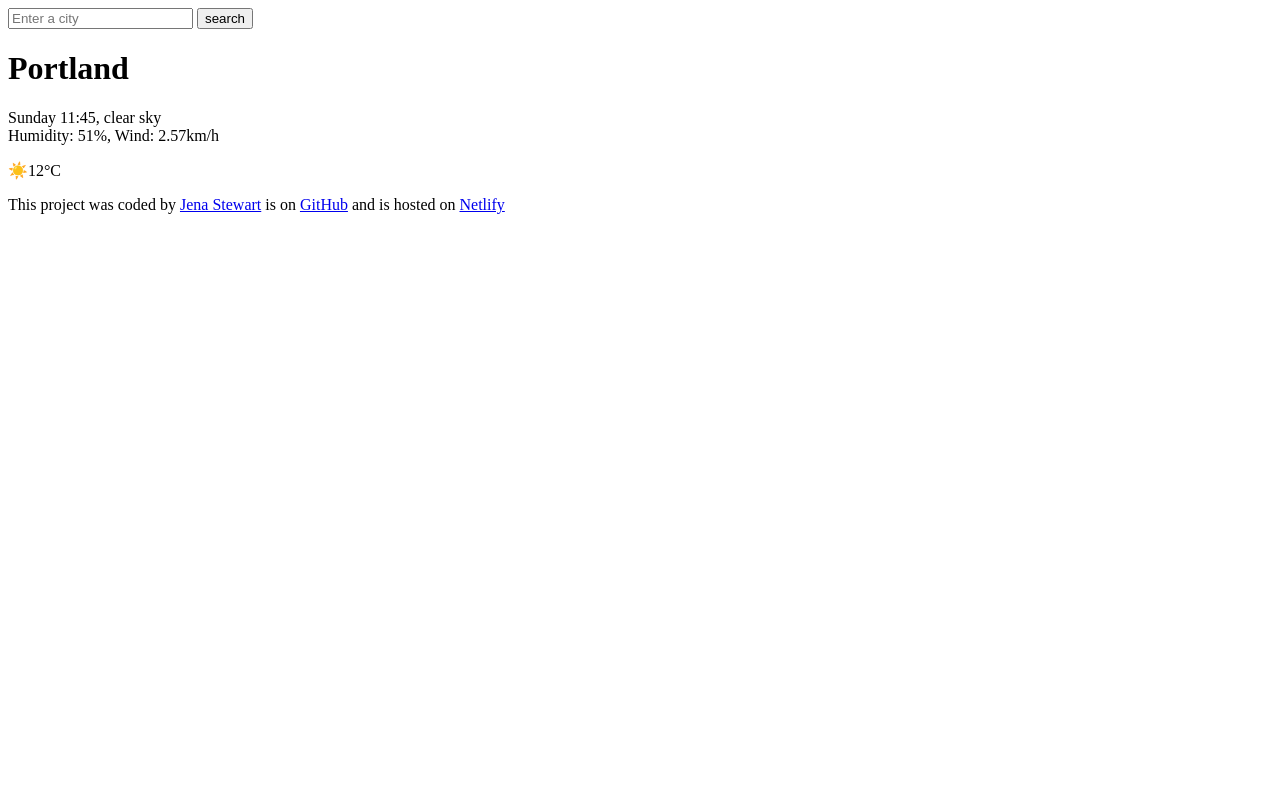
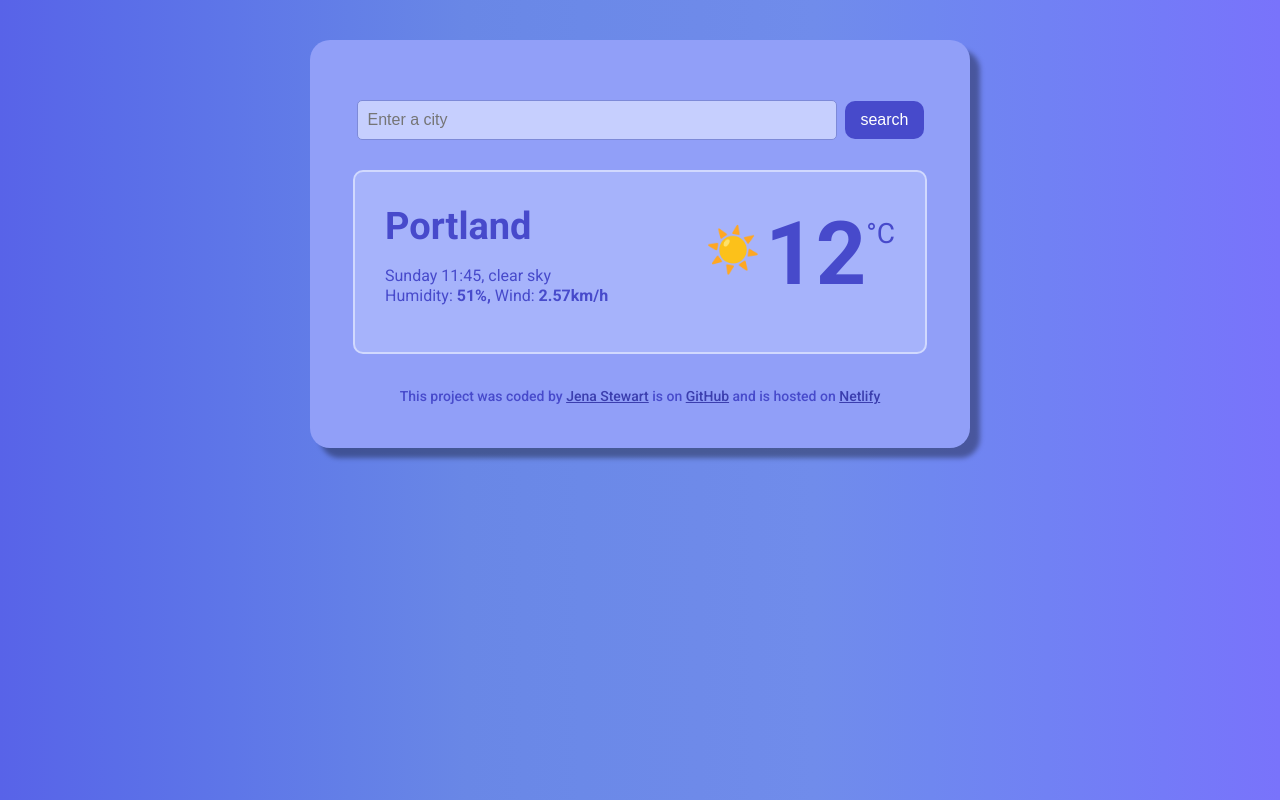
Before and after one commit to jenastewart/Basic-Weather-App, a plain HTML site: page index.html in a window 1280 px wide. Drawn offline with Linux system fonts and the light colour scheme.

Commit message:
Added basic CSS

```diff
--- a/index.html
+++ b/index.html
@@ -3,25 +3,38 @@
   <head>
     <meta charset="UTF-8" />
     <meta name="viewport" content="width=device-width, initial-scale=1.0" />
+    <link
+      href="https://fonts.googleapis.com/css2?family=Roboto:ital,wght@0,100;0,300;0,400;0,500;0,700;0,900;1,100;1,300;1,400;1,500;1,700;1,900&display=swap"
+      rel="stylesheet"
+    />
     <link rel="stylesheet" href="src/style.css" />
     <title>Weather App</title>
   </head>
   <body>
+    <div class="weather-app">
       <header>
-      <form>
-        <input type="search" placeholder="Enter a city" required />
-        <input type="submit" value="search" />
+        <form class="search-form">
+          <input
+            type="search"
+            placeholder="Enter a city"
+            required
+            class="search-form-input"
+          />
+          <input type="submit" value="search" class="search-form-button" />
         </form>
       </header>
       <main>
-      <div>
-        <h1>Portland</h1>
-        <p>
+        <div class="current-weather">
+          <div class="current-details">
+            <h1 class="current-city">Portland</h1>
+            <p class="current-details">
               Sunday 11:45, clear sky <br />
-          Humidity: 51%, Wind: 2.57km/h
+              Humidity: <strong>51%,</strong> Wind: <strong>2.57km/h</strong>
             </p>
           </div>
-      <div>☀️12°C</div>
+          <div class="current-temperature-container">
+            <div class="current-weather-icon">☀️</div><div class="current-temperature">12</div><div class="current-temperature-unit">°C</div>
+        </div>
       </main>
       <footer>
         <p>
@@ -41,6 +54,7 @@
           >
         </p>
       </footer>
+    </div>
   </body>
   <script src="src/index.js"></script>
 </html>
--- a/src/style.css
+++ b/src/style.css
@@ -0,0 +1,103 @@
+body {
+  font-family: "Roboto", sans-serif;
+  background-image: linear-gradient(
+    to left,
+    #7973fb,
+    #747af8,
+    #7181f4,
+    #6f87f0,
+    #708ceb,
+    #6e8ae9,
+    #6b89e8,
+    #6987e6,
+    #637fe7,
+    #5e76e8,
+    #5a6de8,
+    #5863e8
+  );
+}
+a {
+  color: #3b3eae;
+}
+
+header {
+  padding: 30px 0;
+}
+.weather-app {
+  background: #919ff8;
+  max-width: 600px;
+  margin: 40px auto;
+  padding: 30px;
+  color: #474acb;
+  border-radius: 20px;
+  box-shadow: 10px 10px 5px 0px rgba(0, 0, 0, 0.35);
+}
+
+.search-form {
+  text-align: center;
+}
+.search-form-input {
+  background: #c6cffe;
+  border: 1px solid #7d8ad8;
+  border-radius: 5px;
+  width: 80%;
+  font-size: 16px;
+  padding: 10px;
+}
+.search-form-button {
+  background: #474acb;
+  color: white;
+  border-radius: 10px;
+  padding: 10px 15px;
+  font-size: 16px;
+  border: none;
+  margin-left: 5px;
+  transition: all 200ms ease-in-out;
+}
+.search-form-button:hover {
+  background: #6f7cf2;
+  cursor: pointer;
+}
+.current-weather {
+  margin: 0 auto;
+  width: 85%;
+  background: #a6b3fb;
+  border: 2px solid #d1d9fe;
+  border-radius: 10px;
+  padding: 30px;
+  display: flex;
+  justify-content: space-between;
+  transition: all 200ms ease-in-out;
+}
+.current-city {
+  margin: 0;
+  font-size: 38px;
+  line-height: 48px;
+}
+.current-details {
+  font-size: 16px;
+  line-height: 20px;
+}
+.current-temperature-container {
+  display: flex;
+}
+.current-weather-icon {
+  font-size: 44px;
+  margin-top: 22px;
+}
+.current-temperature {
+  font-size: 88px;
+  font-weight: bold;
+  margin-left: 5px;
+}
+
+.current-temperature-unit {
+  font-size: 28px;
+  margin-top: 15px;
+}
+footer {
+  padding: 20px 0 0 0;
+  text-align: center;
+  font-size: 14px;
+  font-weight: 500;
+}
```
Lines whose indentation alone changed are shown as unchanged.
